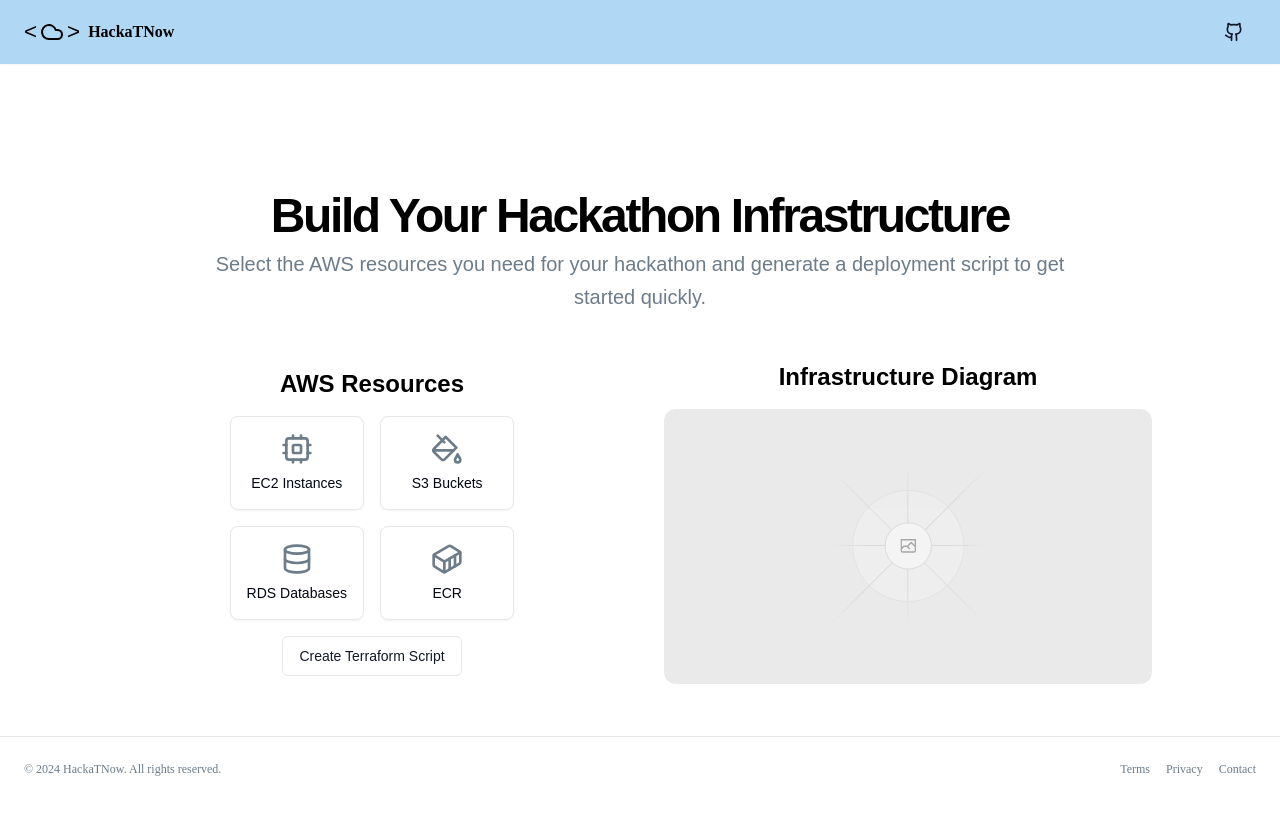
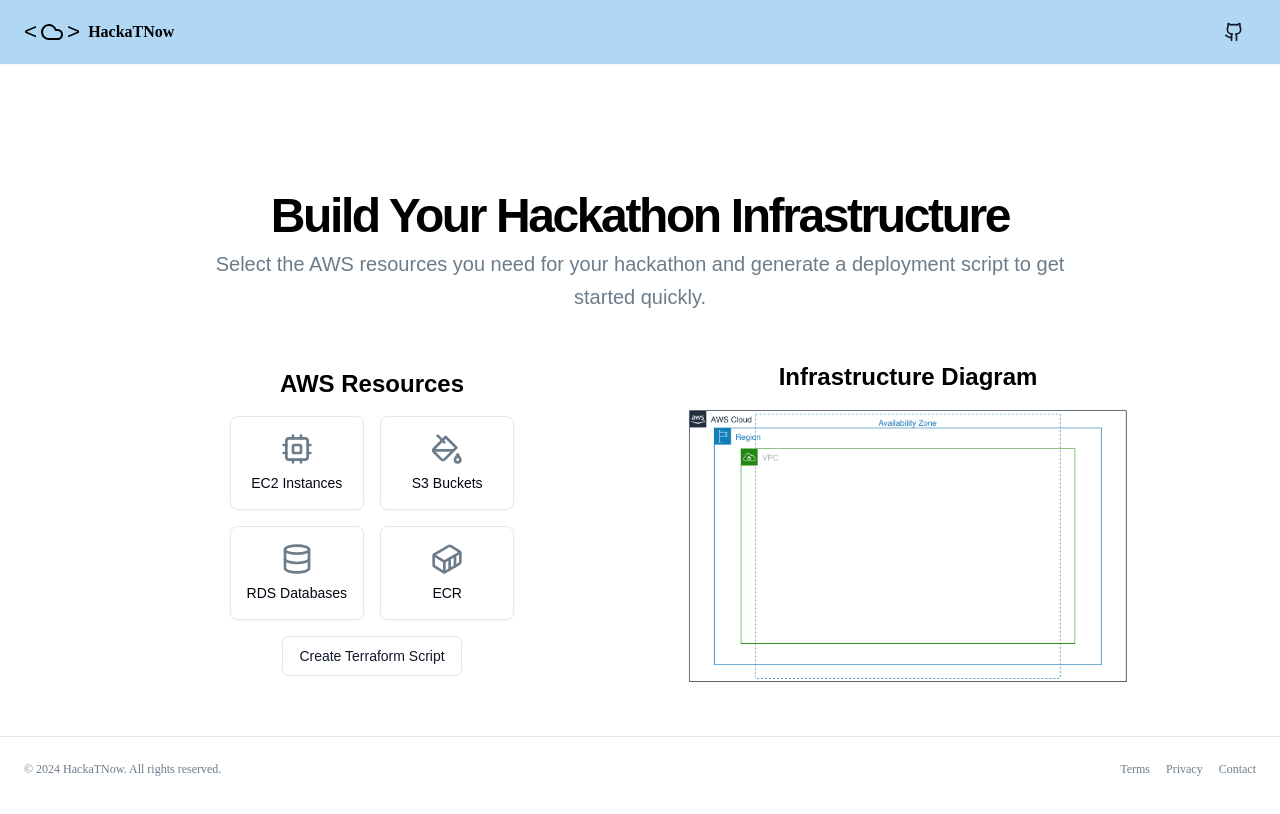
Before and after one commit to hackaTNow/hackaTNow-web, a Next.js app: page /start in a window 1280 px wide. Shown: the top 814 px of the page. Built offline with nearby package versions, Linux system fonts and the light colour scheme.

Commit message:
chore: fix placeholder image

```diff
--- a/components/choose-infra.tsx
+++ b/components/choose-infra.tsx
@@ -88,8 +88,6 @@
             return "/S3.png";
           case "ECR":
             return "/ECR.png";
-          default:
-            return "/placeholder.svg";
         }
       case 2:
         if (
@@ -138,7 +136,7 @@
           selectedResources.includes("EC2") &&
           selectedResources.includes("ECR")
         ) {
-          return "/EC2_RDS_ECR";
+          return "/EC2_RDS_ECR.png";
         }
         if (
           selectedResources.includes("RDS") &&
@@ -157,7 +155,7 @@
       case 4:
         return "/EC2_RDS_ECR_S3.png";
       default:
-        return "/placeholder.svg";
+        return "/PLACE_HOLDER.png";
     }
   };
   return (
@@ -349,9 +347,7 @@
                     src={renderInfrastructureDiagram()} // Use the
                     width="550"
                     style={
-                      selectedResources.length > 0
-                        ? { objectFit: "contain" }
-                        : null
+                      { objectFit: "contain" }
                     }
                   />
                 </div>
```
Also changed, not shown: public/PLACE_HOLDER.png (added).
